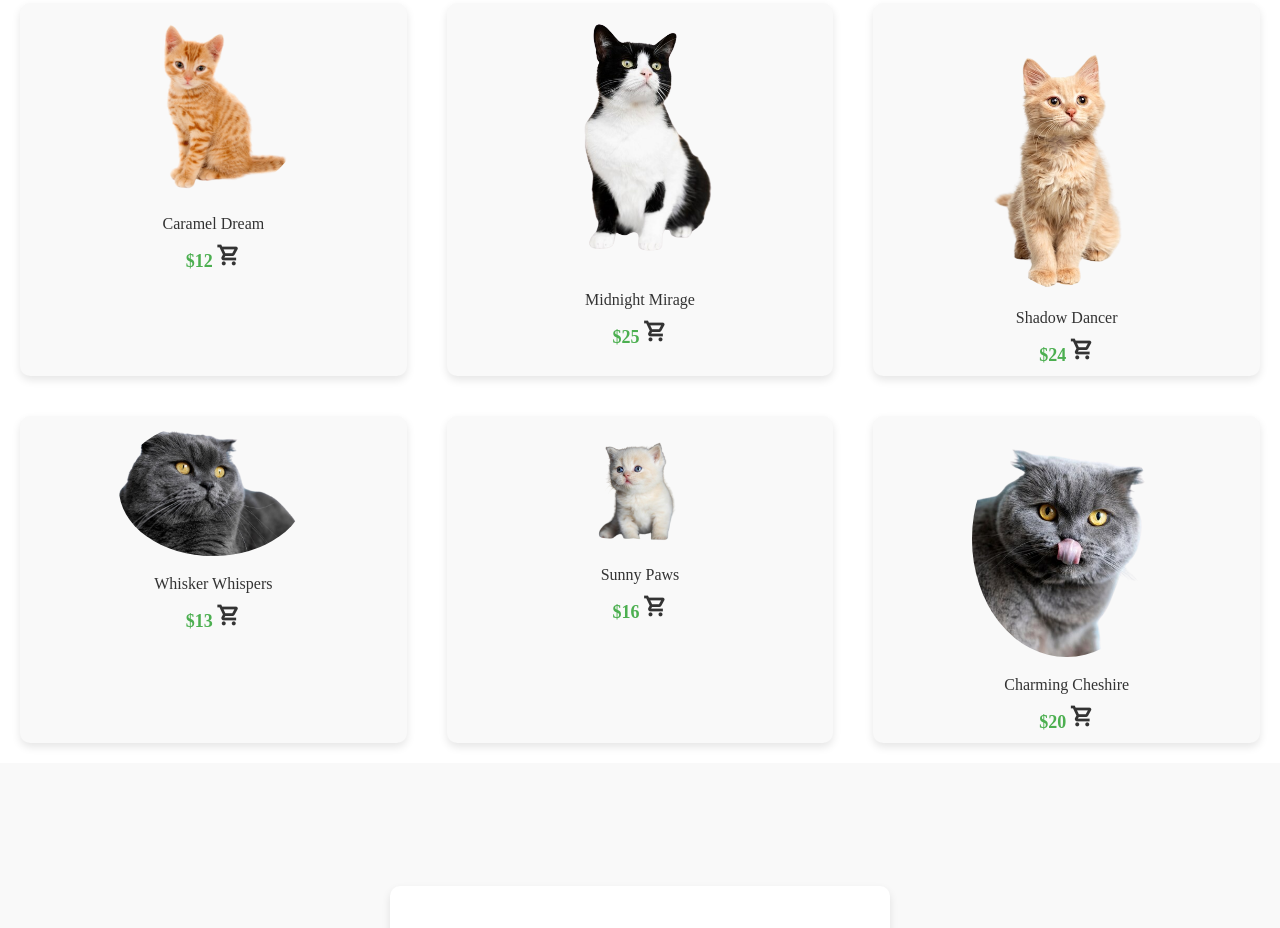
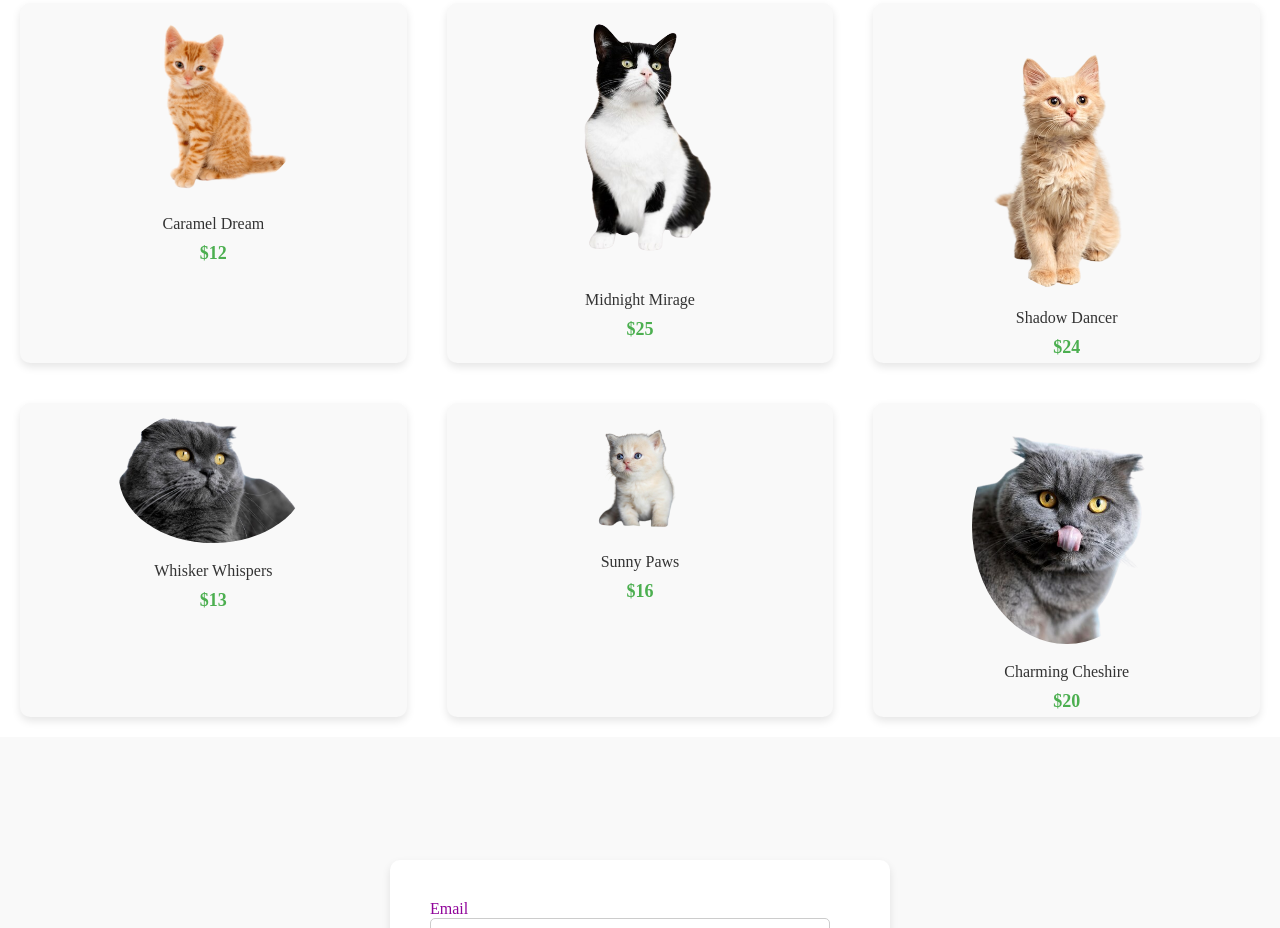
Before and after one commit to Aishagojo/Catshop, a plain HTML site: page index.html in a window 1280 px wide. Shown: the part 654-1582 px from the top of the page. Drawn offline with nearby package versions, Linux system fonts and the light colour scheme.

Commit message:
index.html

```diff
--- a/index.html
+++ b/index.html
@@ -43,47 +43,31 @@
             <img src="./cat-1.png">
             <p>Caramel Dream</p>
             <span>$12</span>
-            <span class="material-symbols-outlined">
-                shopping_cart
-                </span>
         </div>
         <div class="shop-card">
             <img src="./cat-3.png">
             <p>Midnight Mirage</p>
             <span>$25</span>
-            <span class="material-symbols-outlined">
-                shopping_cart
-                </span>
         </div>
         <div class="shop-card">
             <img src="/cat7.png">
             <p>Shadow Dancer</p>
             <span>$24</span>
-            <span class="material-symbols-outlined">shopping_cart</span>
         </div>
         <div class="shop-card">
             <img src="./cat-5.png">
             <p>Whisker Whispers</p>
             <span>$13</span>
-            <span class="material-symbols-outlined">
-                shopping_cart
-                </span>
         </div>
         <div class="shop-card">
             <img src="./cat-2.png">
             <p>Sunny Paws</p>
             <span>$16</span>
-            <span class="material-symbols-outlined">
-                shopping_cart
-                </span>
         </div>
         <div class="shop-card">
             <img src="./cat-4.png">
             <p>Charming Cheshire</p>
             <span>$20</span>
-            <span class="material-symbols-outlined">
-                shopping_cart
-                </span>
         </div>
 </div>
     </section>
```
